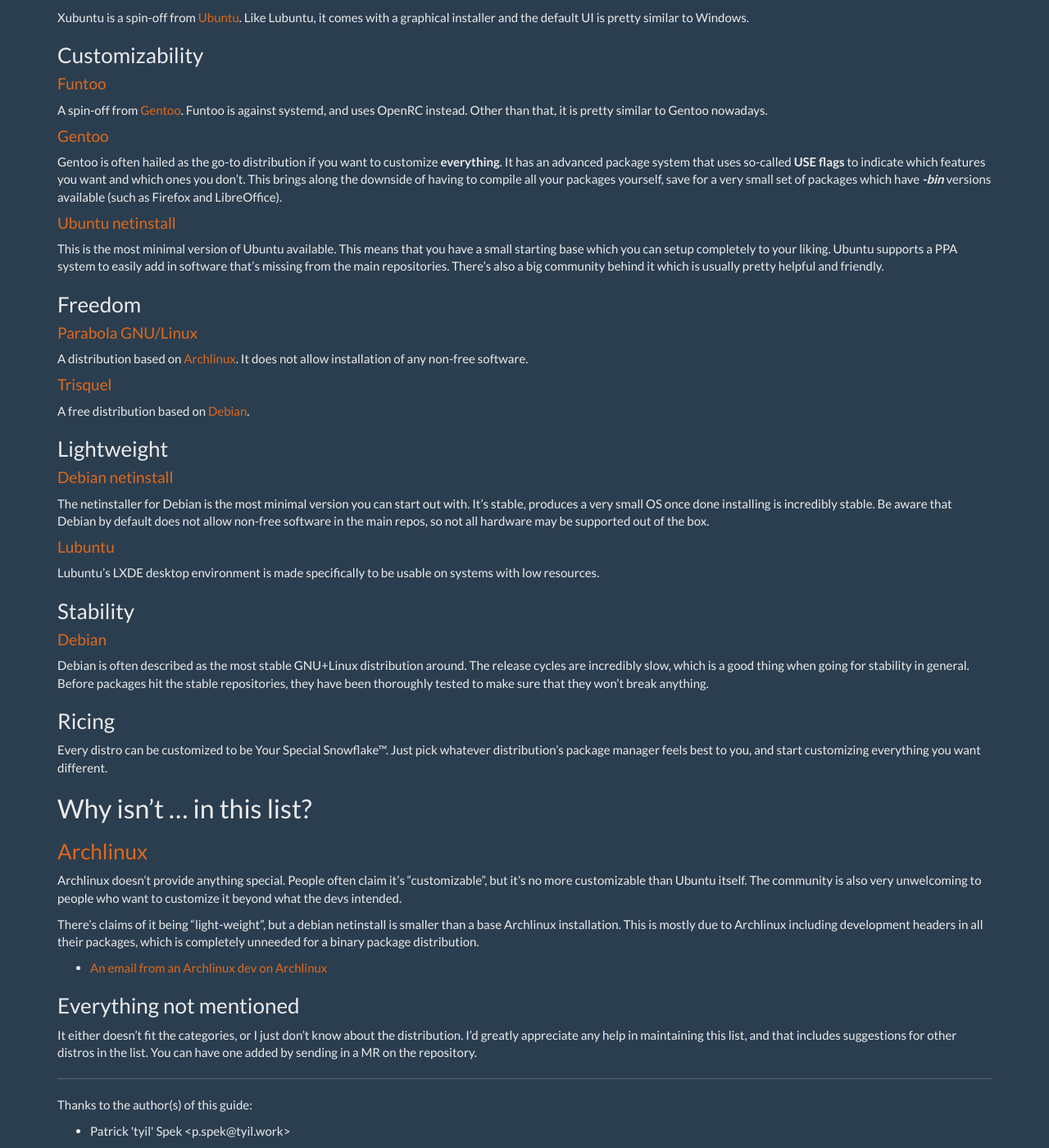
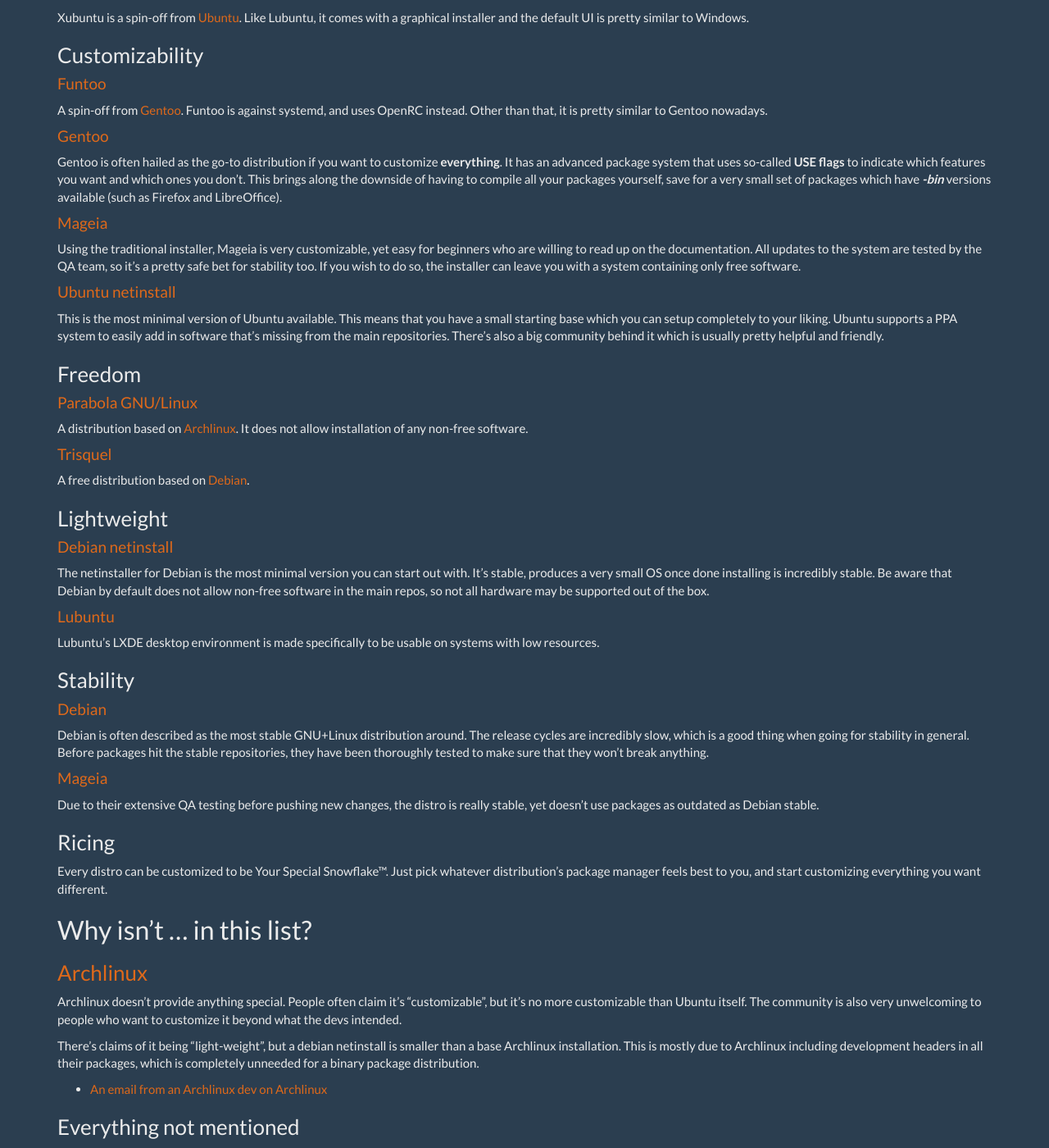
Before and after one commit to scriptkitties/fglt, a Jekyll site: the page built from _guides/picking-a-distro.md, in a window 1280 px wide and 1400 px high, scrolled down 571 px. Shown: the whole window at 82% size. Built offline with Jekyll 4.4.1, drawn with Linux system fonts in a browser that asks for light colours; Markdown is read by kramdown in place of the engine named in the settings.

Commit message:
added mageia to the distro guide

```diff
--- a/_guides/picking-a-distro.md
+++ b/_guides/picking-a-distro.md
@@ -43,6 +43,13 @@
 for a very small set of packages which have ***-bin*** versions available (such
 as Firefox and LibreOffice).
 
+#### [Mageia][mageia]
+Using the traditional installer, Mageia is very customizable, yet easy for
+beginners who are willing to read up on the documentation. All updates to the
+system are tested by the QA team, so it's a pretty safe bet for stability too.
+If you wish to do so, the installer can leave you with a system containing only
+free software.
+
 #### [Ubuntu netinstall][ubuntu]
 This is the most minimal version of Ubuntu available. This means that you have
 a small starting base which you can setup completely to your liking. Ubuntu
@@ -76,6 +83,10 @@
 stability in general. Before packages hit the stable repositories, they have
 been thoroughly tested to make sure that they won't break anything.
 
+#### [Mageia][mageia]
+Due to their extensive QA testing before pushing new changes, the distro is
+really stable, yet doesn't use packages as outdated as Debian stable.
+
 ### Ricing
 Every distro can be customized to be Your Special Snowflake™. Just pick
 whatever distribution's package manager feels best to you, and start
@@ -106,6 +117,7 @@
 [funtoo]: http://www.funtoo.org/Welcome
 [gentoo]: https://www.gentoo.org/
 [lubuntu]: http://lubuntu.net/
+[mageia]: https://www.mageia.org/en/
 [parabola]: https://www.parabola.nu/
 [trisquel]: https://trisquel.info/
 [ubuntu]: http://www.ubuntu.com/
```
